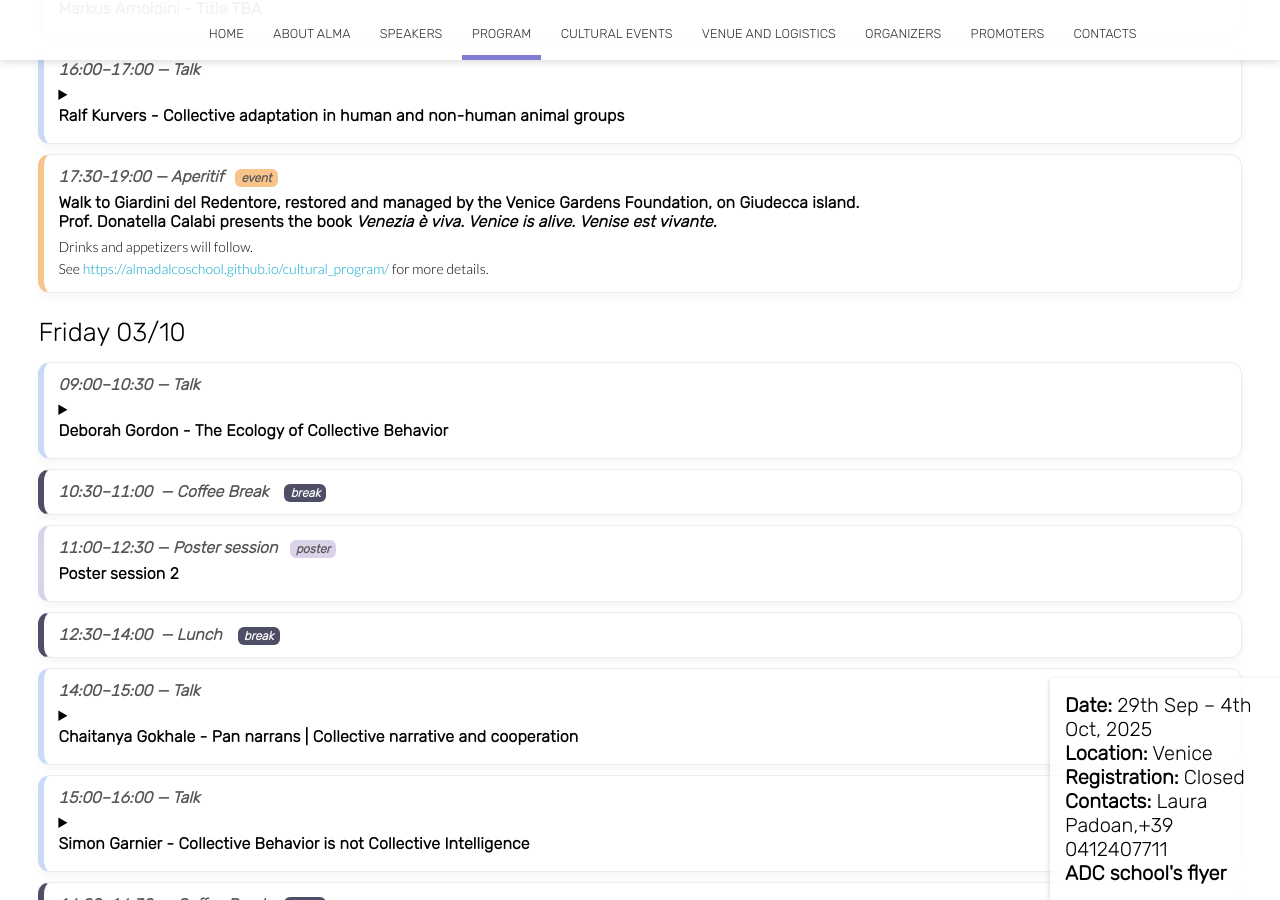
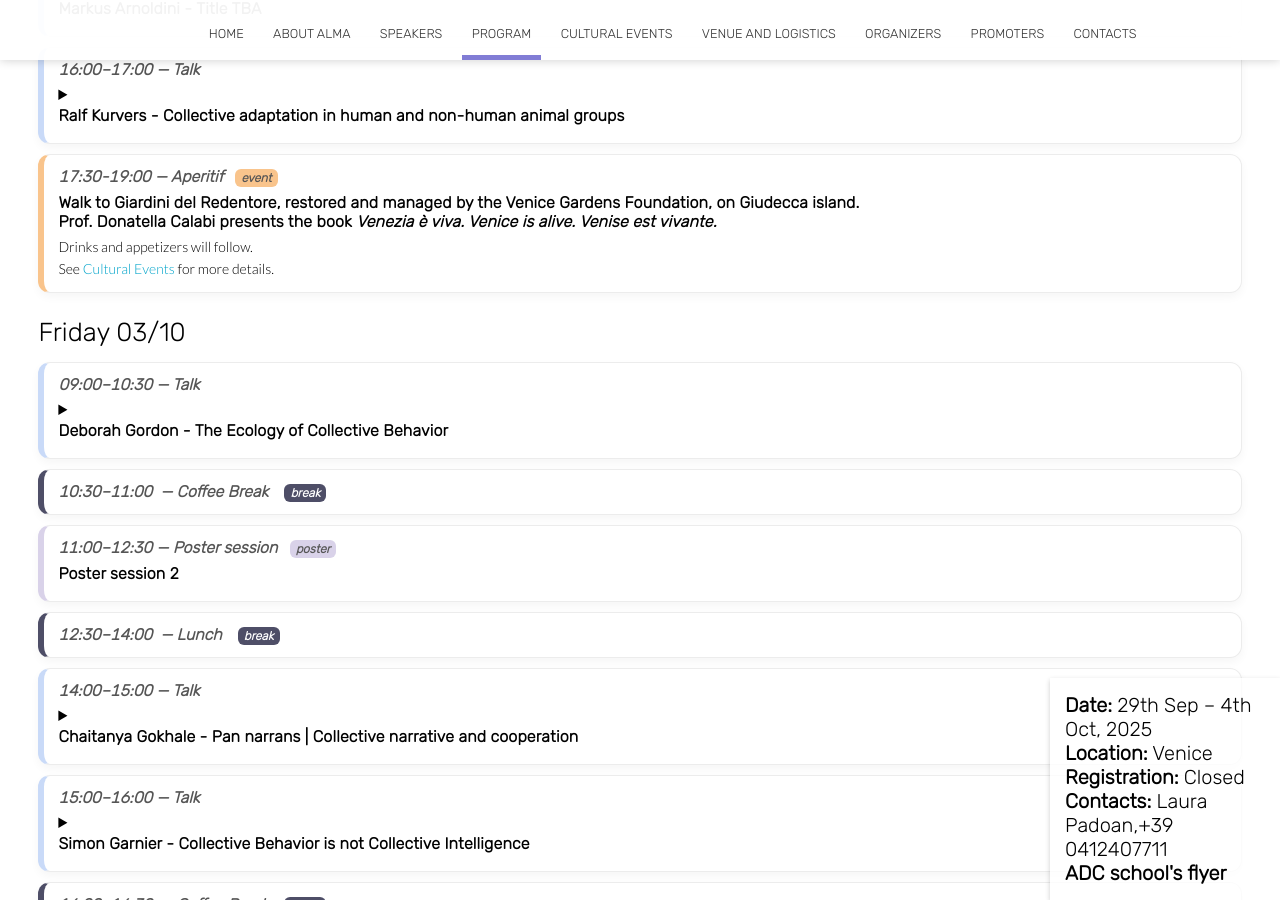
Before and after one commit to almadalcoschool/almadalcoschool.github.io, a Jekyll site: the page built from scientific_program.html, in a window 1280 px wide and 900 px high, scrolled down 6073 px. Built offline with Jekyll 4.4.1, drawn with Linux system fonts in a browser that asks for light colours; nearby versions of some CDN libraries; some of the changed text lies outside the part shown.

Commit message:
fixed link to cultural events

```diff
--- a/scientific_program.html
+++ b/scientific_program.html
@@ -658,7 +658,7 @@ image: /images/home/paper_natEcoEvol2020.jpg
           <td class="tg-gpin" rowspan="4" data-full="William Ratcliff - Exploring the origin of multicellularity in real time: the MuLTEE">William Ratcliff</td>
           <td class="tg-gray" rowspan="10">Free afternoon / <br> additional group discussion</td>
           <td class="tg-dmai" rowspan="6">Group discussion</td>
-          <td class="tg-teb0" rowspan="10" data-full="https://almadalcoschool.github.io/cultural_program/">
+          <td class="tg-teb0" rowspan="10"> <a href="https://almadalcoschool.github.io/cultural_program/" target="_blank" rel="noopener"></a>
                                             <b><i>Science & Music a Conversation</i> with philosopher M. Cacciari,
                                             musicologist S. Cappelletto, neuroscientist D. Perani, Cardinal M. Zuppi. <br>
                                             Concert of the Conservatory PhD students.</b> <br>
@@ -829,7 +829,7 @@ image: /images/home/paper_natEcoEvol2020.jpg
       <h3>Visit of the European Cultural Centre, Palazzo Bembo, and exposition <em>Time Space Existence</em> in the framework of the
         Venice Architecture Biennial 2025. </h3>
       <p>Drinks and appetizers will follow.</p>
-      <p>See <a href="https://almadalcoschool.github.io/cultural_program/" target="_blank" rel="noopener">https://almadalcoschool.github.io/cultural_program/</a> for more details.</p>
+      <p>See <a href="https://almadalcoschool.github.io/cultural_program/" target="_blank" rel="noopener">Cultural Events</a> for more details.</p>
     </div>
 
 
@@ -1462,7 +1462,7 @@ image: /images/home/paper_natEcoEvol2020.jpg
       <h3>Walk to Giardini del Redentore, restored and managed by the Venice Gardens Foundation, on Giudecca island.<br>
         Prof. Donatella Calabi presents the book <em>Venezia è viva. Venice is alive. Venise est vivante.</em> </h3>
       <p>Drinks and appetizers will follow.</p>
-      <p>See <a href="https://almadalcoschool.github.io/cultural_program/" target="_blank" rel="noopener">https://almadalcoschool.github.io/cultural_program/</a> for more details.</p>
+      <p>See <a href="https://almadalcoschool.github.io/cultural_program/" target="_blank" rel="noopener">Cultural Events</a> for more details.</p>
     </div>
 
     <!-- ===== FRIDAY 03/10 ===== -->
@@ -1564,7 +1564,7 @@ image: /images/home/paper_natEcoEvol2020.jpg
           president of IVSLA, and prof. Francesco Musco, president of the research consortium CORILA. </h3>
         <p>Lectures will be in Italian with English slides and translation of salient points. Drinks and appetizers will
           follow.</p>
-        <p>See <a href="https://almadalcoschool.github.io/cultural_program/" target="_blank" rel="noopener">https://almadalcoschool.github.io/cultural_program/</a> for more details.</p>
+        <p>See <a href="https://almadalcoschool.github.io/cultural_program/" target="_blank" rel="noopener">Cultural Events</a> for more details.</p>
     </div>
 
 
@@ -1598,7 +1598,7 @@ image: /images/home/paper_natEcoEvol2020.jpg
         participation of eminent figures of science, culture and religion, and the performance of doctoral students of the
         Venice Conservatory. </h3>
       <p>The event will be held in Italian (but music speaks to everybody).</p>
-      <p>See <a href="https://almadalcoschool.github.io/cultural_program/" target="_blank" rel="noopener">https://almadalcoschool.github.io/cultural_program/</a> for more details.</p>
+      <p>See <a href="https://almadalcoschool.github.io/cultural_program/" target="_blank" rel="noopener">Cultural Events</a> for more details.</p>
     </div>
 
   </section>
```
